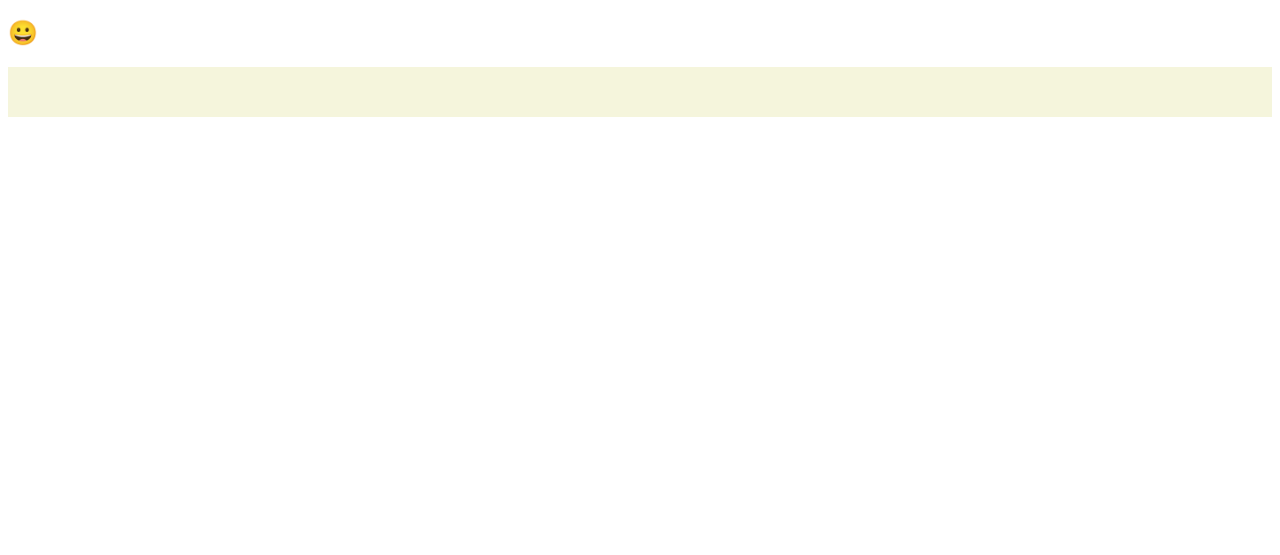
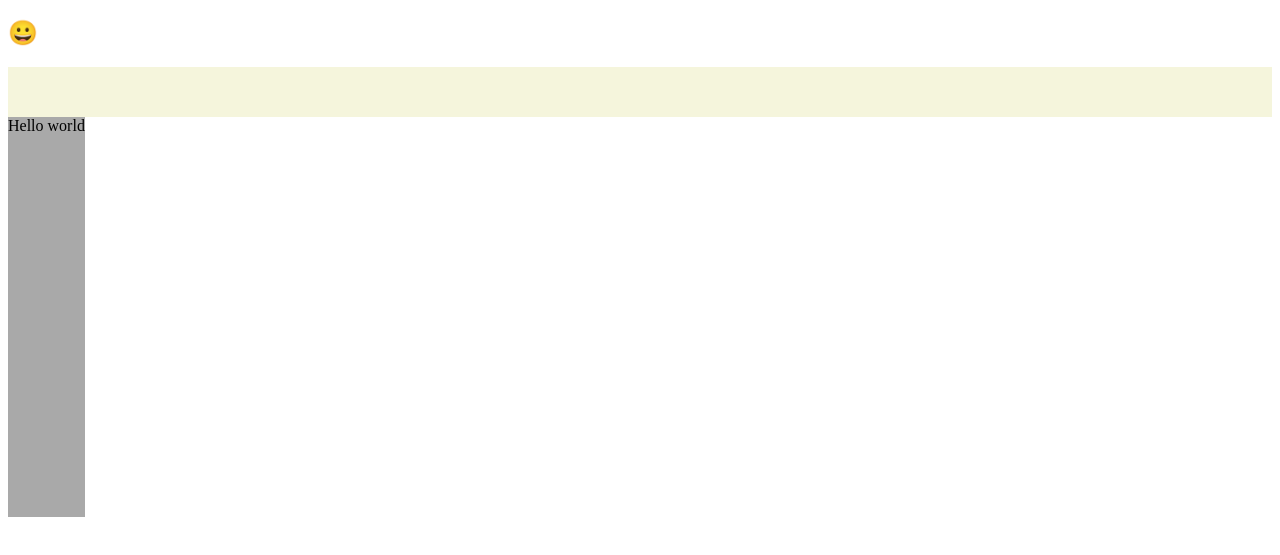
Before and after one commit to Shelbiess/MarieShelbie, a plain HTML site: page index.html in a window 1280 px wide. Shown: the part 61-616 px from the top of the page. Drawn offline with Linux system fonts and the light colour scheme.

Commit message:
Update index.html

```diff
--- a/index.html
+++ b/index.html
@@ -21,7 +21,7 @@
   <nav></nav>
   <aside></aside>
   <section id="main">
-	<article class="small1 articaleSmall"></article>
+	<article class="small1 articaleSmall">Hello world</article>
 	<article class="small2 articaleSmall"></article>
 	<article class="small3 articaleSmall"></article>
 	<article class="large1 articaleLarge"></article>
```
